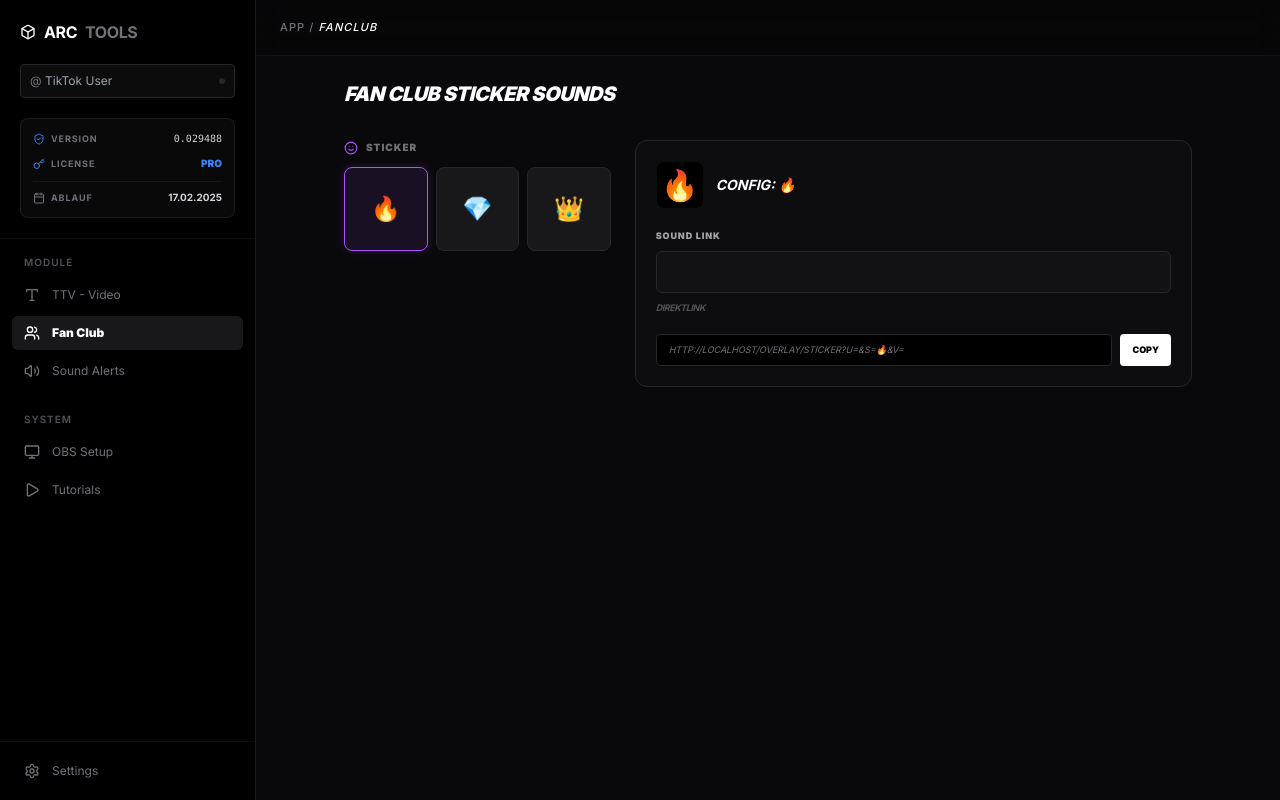
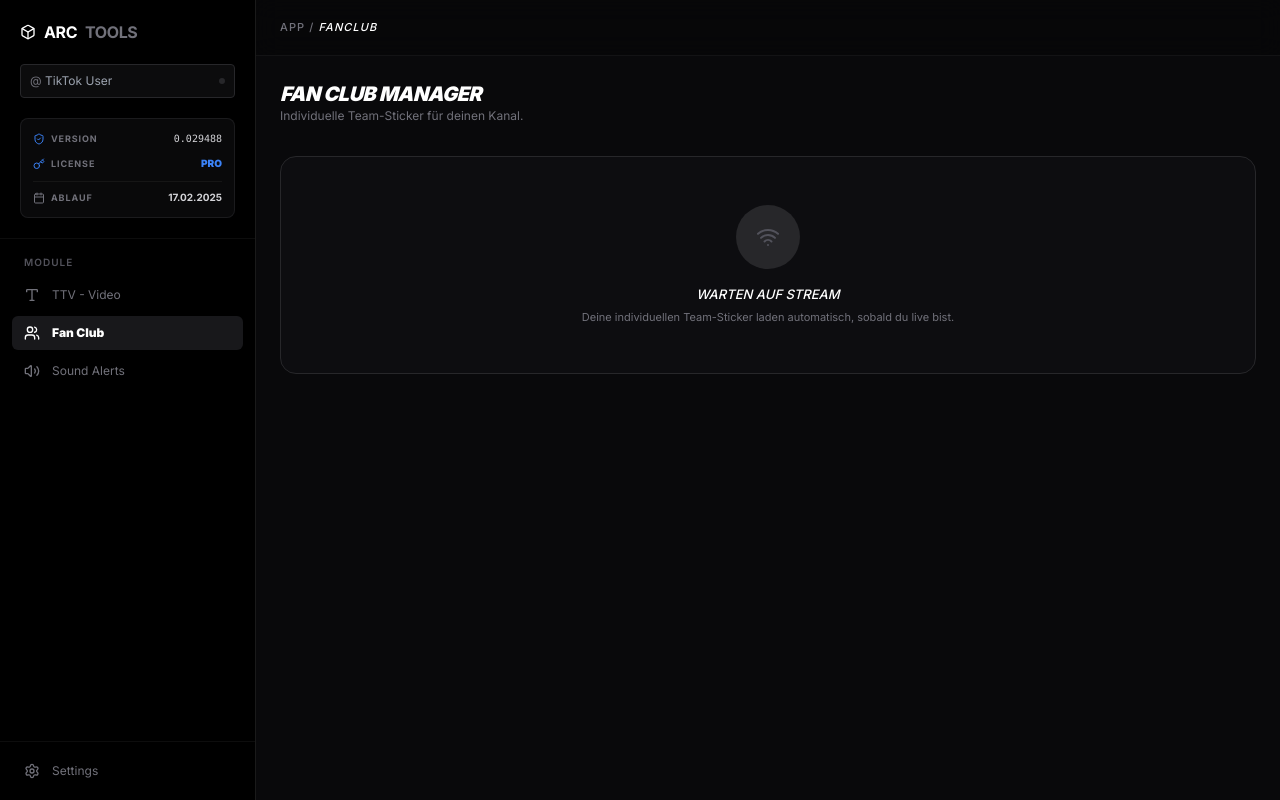
Before and after one commit to muhtarremsi/tiktok-overlay, a Next.js app: page / in a window 1280 px wide. Both pictures are taken after a click on the button "Fan Club". Built offline with nearby package versions, Linux system fonts and the light colour scheme.

Commit message:
Fix: Add Wifi icon import and resolve window is not defined build error

```diff
--- a/app/page.tsx
+++ b/app/page.tsx
@@ -4,7 +4,7 @@ import React, { useState, useEffect } from "react";
 import {
   LayoutDashboard, Type, Settings, LogOut, Copy, Check, Volume2,
   Monitor, Box, Loader2, ShieldCheck, Calendar, Key, Zap, Menu, X,
-  Users, Star, Smile, Heart, Play, Music, plus
+  Users, Star, Smile, Heart, Play, Music, Wifi
 } from "lucide-react";
 
 export default function Dashboard() {
@@ -13,6 +13,7 @@ export default function Dashboard() {
   const [isChecking, setIsChecking] = useState(false);
   const [activeView, setActiveView] = useState("ttv");
   const [sidebarOpen, setSidebarOpen] = useState(false);
+  const [liveData, setLiveData] = useState({ viewers: 0, likes: 0 });
 
   const version = "0.029488";
   const licenseType = "PRO";
@@ -28,6 +29,7 @@ export default function Dashboard() {
         const res = await fetch(`/api/status?u=${username}`);
         const data = await res.json();
         setIsLive(data.online);
+        if (data.online) setLiveData({ viewers: data.viewers, likes: data.likes });
       } catch (e) { console.error("Status check failed"); }
       finally { setIsChecking(false); }
     };
@@ -38,7 +40,7 @@ export default function Dashboard() {
   const renderContent = () => {
     switch (activeView) {
       case "ttv": return <ModuleTTV username={username} />;
-      case "fanclub": return <ModuleFanClub username={username} />;
+      case "fanclub": return <ModuleFanClub username={username} isLive={isLive} />;
       case "sounds": return <ModuleSoundAlerts username={username} />;
       case "settings": return <ModuleSettings expiry={expiryDate} version={version} />;
       default: return <ModuleTTV username={username} />;
@@ -53,15 +55,15 @@ export default function Dashboard() {
 
       <aside className={`fixed inset-y-0 left-0 w-64 bg-black border-r border-white/10 z-50 transition-transform duration-300 lg:relative lg:translate-x-0 ${sidebarOpen ? "translate-x-0" : "-translate-x-full"}`}>
         <div className="flex flex-col h-full font-sans">
-          <div className="p-5 border-b border-white/5 font-sans">
-            <div className="flex items-center justify-between mb-5 text-white font-sans">
-              <h1 className="font-bold text-base tracking-tight flex items-center gap-2 font-sans">
+          <div className="p-5 border-b border-white/5">
+            <div className="flex items-center justify-between mb-5 text-white">
+              <h1 className="font-bold text-base tracking-tight flex items-center gap-2">
                 <Box className="w-4 h-4 text-white" /> ARC<span className="text-zinc-500 font-sans">TOOLS</span>
               </h1>
               <button className="lg:hidden" onClick={() => setSidebarOpen(false)}><X size={18} /></button>
             </div>
 
-            <div className="relative mb-5 font-sans">
+            <div className="relative mb-5">
               <div className="absolute inset-y-0 left-2.5 flex items-center pointer-events-none text-zinc-500 text-xs">@</div>
               <input type="text" placeholder="TikTok User" value={username} onChange={(e) => setUsername(e.target.value)} className="w-full bg-zinc-900/50 border border-zinc-800 text-zinc-200 text-xs rounded py-2 pl-6 pr-8 focus:outline-none focus:border-zinc-600 transition-all font-sans" />
               <div className="absolute inset-y-0 right-2.5 flex items-center">
@@ -69,126 +71,131 @@ export default function Dashboard() {
               </div>
             </div>
 
-            <div className="bg-zinc-900/40 border border-zinc-800/60 rounded-lg p-3 space-y-2.5 font-sans">
-              <div className="flex items-center justify-between font-sans"><span className="text-[9px] text-zinc-500 font-bold uppercase tracking-widest flex items-center gap-1.5 font-sans"><ShieldCheck size={12} className="text-blue-500" /> VERSION</span><span className="text-[10px] text-zinc-300 font-mono">{version}</span></div>
-              <div className="flex items-center justify-between font-sans"><span className="text-[9px] text-zinc-500 font-bold uppercase tracking-widest flex items-center gap-1.5 font-sans"><Key size={12} className="text-blue-500" /> LICENSE</span><span className="text-[10px] text-blue-500 font-black font-sans">{licenseType}</span></div>
-              <div className="flex items-center justify-between border-t border-white/5 pt-2 font-sans">
-                <span className="text-[9px] text-zinc-500 font-bold uppercase tracking-widest flex items-center gap-1.5 font-sans"><Calendar size={12} /> ABLAUF</span>
-                <span className="text-[10px] text-zinc-300 font-bold font-sans">{expiryDate}</span>
+            <div className="bg-zinc-900/40 border border-zinc-800/60 rounded-lg p-3 space-y-2.5">
+              <div className="flex items-center justify-between"><span className="text-[9px] text-zinc-500 font-bold uppercase tracking-widest flex items-center gap-1.5"><ShieldCheck size={12} className="text-blue-500" /> VERSION</span><span className="text-[10px] text-zinc-300 font-mono">{version}</span></div>
+              <div className="flex items-center justify-between"><span className="text-[9px] text-zinc-500 font-bold uppercase tracking-widest flex items-center gap-1.5"><Key size={12} className="text-blue-500" /> LICENSE</span><span className="text-[10px] text-blue-500 font-black">{licenseType}</span></div>
+              <div className="flex items-center justify-between border-t border-white/5 pt-2">
+                <span className="text-[9px] text-zinc-500 font-bold uppercase tracking-widest flex items-center gap-1.5"><Calendar size={12} /> ABLAUF</span>
+                <span className="text-[10px] text-zinc-300 font-bold">{expiryDate}</span>
               </div>
             </div>
           </div>
 
-          <nav className="flex-1 overflow-y-auto py-4 px-3 space-y-6 font-sans">
+          <nav className="flex-1 overflow-y-auto py-4 px-3 space-y-6">
             <div>
-              <h3 className="px-3 text-[10px] font-semibold text-zinc-600 uppercase tracking-widest mb-2 font-sans">Module</h3>
-              <div className="space-y-1 font-sans">
+              <h3 className="px-3 text-[10px] font-semibold text-zinc-600 uppercase tracking-widest mb-2">Module</h3>
+              <div className="space-y-1">
                 <SidebarItem icon={<Type size={16} />} label="TTV - Video" active={activeView === "ttv"} onClick={() => {setActiveView("ttv"); setSidebarOpen(false);}} />
                 <SidebarItem icon={<Users size={16} />} label="Fan Club" active={activeView === "fanclub"} onClick={() => {setActiveView("fanclub"); setSidebarOpen(false);}} />
                 <SidebarItem icon={<Volume2 size={16} />} label="Sound Alerts" active={activeView === "sounds"} onClick={() => {setActiveView("sounds"); setSidebarOpen(false);}} />
               </div>
             </div>
-            <div>
-              <h3 className="px-3 text-[10px] font-semibold text-zinc-600 uppercase tracking-widest mb-2 font-sans">System</h3>
-              <div className="space-y-1 font-sans">
-                <SidebarItem icon={<Monitor size={16} />} label="OBS Setup" active={false} />
-                <SidebarItem icon={<Play size={16} />} label="Tutorials" active={false} />
-              </div>
-            </div>
           </nav>
 
-          <div className="p-3 border-t border-white/5 font-sans"><SidebarItem icon={<Settings size={16} />} label="Settings" active={activeView === "settings"} onClick={() => {setActiveView("settings"); setSidebarOpen(false);}} /></div>
+          <div className="p-3 border-t border-white/5"><SidebarItem icon={<Settings size={16} />} label="Settings" active={activeView === "settings"} onClick={() => {setActiveView("settings"); setSidebarOpen(false);}} /></div>
         </div>
       </aside>
 
-      <main className="flex-1 flex flex-col min-w-0 bg-[#09090b] relative font-sans">
+      <main className="flex-1 flex flex-col min-w-0 bg-[#09090b] relative">
         <header className="h-14 border-b border-white/5 flex items-center justify-between px-6 bg-black/20 backdrop-blur-md sticky top-0 z-30 font-sans">
-          <div className="flex items-center gap-4 text-[11px] font-sans">
-            <button className="lg:hidden text-white font-sans" onClick={() => setSidebarOpen(true)}><Menu size={20} /></button>
-            <div className="font-medium uppercase tracking-widest text-zinc-500 font-sans leading-none">App / <span className="text-white font-sans uppercase italic">{activeView}</span></div>
+          <div className="flex items-center gap-4 text-[11px]">
+            <button className="lg:hidden text-white" onClick={() => setSidebarOpen(true)}><Menu size={20} /></button>
+            <div className="font-medium uppercase tracking-widest text-zinc-500 leading-none">App / <span className="text-white uppercase italic">{activeView}</span></div>
           </div>
-          {isLive && <span className="px-2 py-0.5 rounded-full bg-green-500/10 border border-green-500/20 text-[9px] text-green-500 font-bold tracking-widest font-sans">LIVE</span>}
+          {isLive && (
+            <div className="hidden md:flex items-center gap-4 text-[10px] font-bold text-zinc-400 font-mono">
+              <span className="flex items-center gap-1.5 bg-zinc-900/50 px-2 py-1 rounded border border-white/5"><Users size={12} className="text-blue-400"/> {liveData.viewers}</span>
+              <span className="flex items-center gap-1.5 bg-zinc-900/50 px-2 py-1 rounded border border-white/5"><Heart size={12} className="text-red-400"/> {liveData.likes}</span>
+            </div>
+          )}
         </header>
-        <div className="flex-1 overflow-y-auto font-sans">{renderContent()}</div>
+        <div className="flex-1 overflow-y-auto">{renderContent()}</div>
       </main>
     </div>
   );
 }
 
-// --- MODULE: SOUND ALERTS ---
+function ModuleFanClub({ username, isLive }: { username: string, isLive: boolean }) {
+  const stickers = [
+    { id: 1, name: "Custom 1", url: "✨" },
+    { id: 2, name: "Custom 2", url: "💫" },
+    { id: 3, name: "Custom 3", url: "⭐" }
+  ];
+
+  return (
+    <div className="p-6 max-w-5xl mx-auto space-y-8 animate-in fade-in duration-500">
+      <div>
+        <h2 className="text-xl font-black text-white uppercase italic tracking-tight">Fan Club Manager</h2>
+        <p className="text-zinc-500 text-xs">Individuelle Team-Sticker für {username || "deinen Kanal"}.</p>
+      </div>
+
+      {!isLive ? (
+        <div className="bg-zinc-900/30 border border-zinc-800 p-12 rounded-2xl text-center">
+          <div className="w-16 h-16 bg-zinc-800 rounded-full flex items-center justify-center mx-auto mb-4 text-zinc-600">
+            <Wifi size={24} />
+          </div>
+          <h3 className="text-white font-medium mb-1 italic uppercase">Warten auf Stream</h3>
+          <p className="text-zinc-500 text-[11px]">Deine individuellen Team-Sticker laden automatisch, sobald du live bist.</p>
+        </div>
+      ) : (
+        <div className="grid grid-cols-1 lg:grid-cols-3 gap-8 text-[13px]">
+          <div className="lg:col-span-2 space-y-4">
+            <h3 className="text-[10px] font-black text-zinc-500 uppercase tracking-widest flex items-center gap-2 italic font-sans"><Users size={14} /> Team Mitglieder</h3>
+            <div className="bg-zinc-900/30 border border-zinc-800 rounded-xl p-10 text-center text-zinc-600 italic">
+              Suche nach Club-Events...
+            </div>
+          </div>
+          <div className="space-y-4">
+            <h3 className="text-[10px] font-black text-zinc-500 uppercase tracking-widest flex items-center gap-2 italic font-sans"><Smile size={14} className="text-purple-500" /> Deine Sticker</h3>
+            <div className="grid grid-cols-3 gap-2">
+              {stickers.map((s) => (
+                <div key={s.id} className="aspect-square bg-zinc-900 border border-zinc-800 rounded-lg flex items-center justify-center text-2xl hover:border-purple-500 transition-colors shadow-inner">{s.url}</div>
+              ))}
+            </div>
+          </div>
+        </div>
+      )}
+    </div>
+  );
+}
+
 function ModuleSoundAlerts({ username }: { username: string }) {
   const [selectedSound, setSelectedSound] = useState<string>("Meme 1");
   const [soundConfigs, setSoundConfigs] = useState<any>({
     "Meme 1": { trigger: "haha", url: "https://www.myinstants.com/media/sounds/discord-notification.mp3" },
-    "Airhorn": { trigger: "horn", url: "https://www.myinstants.com/media/sounds/airhorn.mp3" },
-    "Wow": { trigger: "wow", url: "https://www.myinstants.com/media/sounds/anime-wow.mp3" }
+    "Airhorn": { trigger: "horn", url: "https://www.myinstants.com/media/sounds/airhorn.mp3" }
   });
   const [copied, setCopied] = useState(false);
+  const [baseUrl, setBaseUrl] = useState("");
+
+  useEffect(() => {
+    setBaseUrl(window.location.origin);
+  }, []);
 
   const getOverlayLink = () => {
-    const baseUrl = window.location.origin + "/overlay/sound";
+    if (!baseUrl) return "";
     const current = soundConfigs[selectedSound];
-    return `${baseUrl}?u=${username}&c=${current.trigger}&v=${current.url}`;
+    return `${baseUrl}/overlay/sound?u=${username}&c=${current.trigger}&v=${current.url}`;
   };
 
   return (
-    <div className="p-6 max-w-5xl mx-auto space-y-8 animate-in fade-in duration-500">
-      <h2 className="text-xl font-black text-white uppercase italic tracking-tight">Sound Alerts Library</h2>
-      <div className="grid grid-cols-1 lg:grid-cols-3 gap-6">
-        {/* SOUND LIST / LIBRARY */}
+    <div className="p-6 max-w-4xl mx-auto space-y-8 animate-in fade-in duration-500">
+      <h2 className="text-xl font-black text-white uppercase italic tracking-tight font-sans">Sound Alerts</h2>
+      <div className="grid grid-cols-1 lg:grid-cols-3 gap-6 font-sans">
         <div className="space-y-3 font-sans">
           <h3 className="text-[10px] font-black text-zinc-500 uppercase tracking-widest flex items-center gap-2 font-sans"><Music size={14} className="text-blue-500" /> Library</h3>
-          <div className="space-y-2 font-sans">
-            {Object.keys(soundConfigs).map((s) => (
-              <button
-                key={s}
-                onClick={() => setSelectedSound(s)}
-                className={`w-full p-3 rounded-lg border text-left transition-all flex items-center justify-between ${selectedSound === s ? "bg-blue-500/10 border-blue-500 text-white" : "bg-zinc-900 border-zinc-800 text-zinc-400 hover:border-zinc-700 font-sans"}`}
-              >
-                <span className="font-bold text-xs font-sans uppercase">{s}</span>
-                <Play size={12} className={selectedSound === s ? "text-blue-400 font-sans" : "text-zinc-600 font-sans"} />
-              </button>
-            ))}
-          </div>
+          {Object.keys(soundConfigs).map((s) => (
+            <button key={s} onClick={() => setSelectedSound(s)} className={`w-full p-3 rounded-lg border text-left flex items-center justify-between ${selectedSound === s ? "bg-blue-500/10 border-blue-500 text-white" : "bg-zinc-900 border-zinc-800 text-zinc-400 font-sans"}`}>
+              <span className="font-bold text-xs uppercase">{s}</span>
+              <Play size={12} />
+            </button>
+          ))}
         </div>
-
-        {/* SOUND CONFIG */}
         <div className="lg:col-span-2 space-y-5 bg-zinc-900/30 border border-zinc-800 p-5 rounded-xl font-sans">
-          <div className="flex items-center gap-3 font-sans">
-            <div className="bg-blue-500/20 w-12 h-12 flex items-center justify-center rounded-lg border border-blue-500/20 font-sans"><Music className="text-blue-400" size={24} /></div>
-            <h4 className="font-bold text-white uppercase italic text-sm font-sans">Alert: {selectedSound}</h4>
-          </div>
-
-          <div className="grid grid-cols-1 md:grid-cols-2 gap-4 font-sans">
-            <InputGroup label="Trigger Wort" desc="Löst den Sound im Chat aus">
-              <input
-                type="text"
-                value={soundConfigs[selectedSound].trigger}
-                onChange={(e) => setSoundConfigs({...soundConfigs, [selectedSound]: {...soundConfigs[selectedSound], trigger: e.target.value}})}
-                className="input-field text-xs font-bold font-sans"
-              />
-            </InputGroup>
-            <InputGroup label="Sound Quelle (MP3)" desc="Direktlink oder Library URL">
-              <input
-                type="text"
-                value={soundConfigs[selectedSound].url}
-                onChange={(e) => setSoundConfigs({...soundConfigs, [selectedSound]: {...soundConfigs[selectedSound], url: e.target.value}})}
-                className="input-field text-xs font-mono font-sans"
-              />
-            </InputGroup>
-          </div>
-
-          <div className="bg-black border border-zinc-800 rounded-xl p-4 space-y-3 font-sans">
-            <label className="text-[9px] font-black text-zinc-500 uppercase tracking-widest block font-sans">OBS Sound Link</label>
-            <div className="flex gap-2 font-sans">
-              <div className="flex-1 bg-zinc-900 border border-zinc-800 rounded px-3 py-2 text-zinc-500 font-mono text-[9px] truncate uppercase italic font-sans">{getOverlayLink()}</div>
-              <button
-                onClick={() => {navigator.clipboard.writeText(getOverlayLink()); setCopied(true); setTimeout(() => setCopied(false), 2000);}}
-                className="bg-white text-black px-4 rounded font-black text-[9px] uppercase font-sans"
-              >
-                {copied ? "Kopiert" : "Copy"}
-              </button>
-            </div>
+          <InputGroup label="Trigger" desc="Wort im Chat"><input type="text" value={soundConfigs[selectedSound].trigger} onChange={(e) => setSoundConfigs({...soundConfigs, [selectedSound]: {...soundConfigs[selectedSound], trigger: e.target.value}})} className="input-field text-xs font-sans font-bold" /></InputGroup>
+          <div className="bg-black border border-zinc-800 rounded-xl p-4 flex gap-2 font-sans">
+            <div className="flex-1 text-zinc-500 font-mono text-[9px] truncate italic font-sans">{getOverlayLink() || "Generiere Link..."}</div>
+            <button onClick={() => {navigator.clipboard.writeText(getOverlayLink()); setCopied(true); setTimeout(() => setCopied(false), 2000);}} className="bg-white text-black px-4 rounded font-black text-[9px] uppercase font-sans">{copied ? "Kopiert" : "Copy"}</button>
           </div>
         </div>
       </div>
@@ -196,71 +203,34 @@ function ModuleSoundAlerts({ username }: { username: string }) {
   );
 }
 
-// --- MODULE: FAN CLUB ---
-function ModuleFanClub({ username }: { username: string }) {
-  const [selectedSticker, setSelectedSticker] = useState("🔥");
-  const [stickerSounds, setStickerSounds] = useState<any>({ "🔥": "", "💎": "", "👑": "" });
-  const [copied, setCopied] = useState(false);
-
-  const getStickerLink = () => {
-    const baseUrl = window.location.origin + "/overlay/sticker";
-    return `${baseUrl}?u=${username}&s=${selectedSticker}&v=${stickerSounds[selectedSticker] || ""}`;
-  };
-
-  return (
-    <div className="p-6 max-w-4xl mx-auto space-y-8 animate-in fade-in duration-500">
-      <h2 className="text-xl font-black text-white uppercase italic tracking-tight font-sans">Fan Club Sticker Sounds</h2>
-      <div className="grid grid-cols-1 lg:grid-cols-3 gap-6">
-        <div className="space-y-3 font-sans">
-          <h3 className="text-[10px] font-black text-zinc-500 uppercase tracking-widest flex items-center gap-2 font-sans"><Smile size={14} className="text-purple-500 font-sans" /> Sticker</h3>
-          <div className="grid grid-cols-3 gap-2 font-sans">
-            {Object.keys(stickerSounds).map((s) => (
-              <button key={s} onClick={() => setSelectedSticker(s)} className={`aspect-square rounded-lg text-2xl flex items-center justify-center transition-all border ${selectedSticker === s ? "bg-purple-500/10 border-purple-500 shadow-[0_0_10px_rgba(168,85,247,0.2)]" : "bg-zinc-900 border-zinc-800 font-sans"}`}>{s}</button>
-            ))}
-          </div>
-        </div>
-        <div className="lg:col-span-2 space-y-5 bg-zinc-900/30 border border-zinc-800 p-5 rounded-xl font-sans">
-          <div className="flex items-center gap-3 font-sans">
-            <div className="text-3xl bg-black w-12 h-12 flex items-center justify-center rounded-lg border border-white/5 font-sans">{selectedSticker}</div>
-            <h4 className="font-bold text-white uppercase italic text-sm font-sans">Config: {selectedSticker}</h4>
-          </div>
-          <InputGroup label="Sound Link" desc="Direktlink"><input type="text" value={stickerSounds[selectedSticker]} onChange={(e) => setStickerSounds({...stickerSounds, [selectedSticker]: e.target.value})} className="input-field text-xs font-mono font-sans" /></InputGroup>
-          <div className="flex gap-2 font-sans">
-             <div className="flex-1 bg-black border border-zinc-800 rounded px-3 py-2 text-zinc-500 font-mono text-[9px] truncate uppercase italic font-sans">{getStickerLink()}</div>
-             <button onClick={() => {navigator.clipboard.writeText(getStickerLink()); setCopied(true); setTimeout(() => setCopied(false), 2000);}} className="bg-white text-black px-3 rounded font-black text-[9px] uppercase font-sans">{copied ? "Kopiert" : "Copy"}</button>
-          </div>
-        </div>
-      </div>
-    </div>
-  );
-}
-
-// --- MODULE: TTV ---
 function ModuleTTV({ username }: { username: string }) {
   const [trigger, setTrigger] = useState("777");
   const [videoUrl, setVideoUrl] = useState("");
   const [volume, setVolume] = useState("100");
   const [copied, setCopied] = useState(false);
-  const link = `${window.location.origin}/overlay?u=${username}&c=${trigger}&v=${videoUrl}&vol=${volume}&s=0&e=10`;
+  const [link, setLink] = useState("");
+
+  useEffect(() => {
+    setLink(`${window.location.origin}/overlay?u=${username}&c=${trigger}&v=${videoUrl}&vol=${volume}&s=0&e=10`);
+  }, [username, trigger, videoUrl, volume]);
 
   return (
     <div className="p-6 max-w-4xl mx-auto space-y-8 animate-in fade-in duration-300">
       <h2 className="text-xl font-black text-white uppercase italic tracking-tight font-sans">TTV Konfiguration</h2>
       <div className="grid grid-cols-1 md:grid-cols-2 gap-6 font-sans">
-        <InputGroup label="Trigger Code" desc="Chatbefehl"><input type="text" value={trigger} onChange={(e) => setTrigger(e.target.value)} className="input-field font-black text-blue-400 font-sans" /></InputGroup>
+        <InputGroup label="Trigger" desc="Chat-Code"><input type="text" value={trigger} onChange={(e) => setTrigger(e.target.value)} className="input-field font-black text-blue-400 font-sans" /></InputGroup>
         <InputGroup label="Video URL" desc=".mp4 Link"><textarea value={videoUrl} onChange={(e) => setVideoUrl(e.target.value)} className="input-field min-h-[100px] font-mono text-xs font-sans" /></InputGroup>
       </div>
       <div className="bg-zinc-900/30 border border-zinc-800 rounded-xl p-6 flex gap-2 font-sans">
-        <div className="flex-1 bg-black border border-zinc-800 rounded px-4 py-2.5 text-zinc-400 font-mono text-[10px] truncate font-sans">{link}</div>
+        <div className="flex-1 bg-black border border-zinc-800 rounded px-4 py-2.5 text-zinc-400 font-mono text-[10px] truncate font-sans">{link || "Lade..."}</div>
         <button onClick={() => {navigator.clipboard.writeText(link); setCopied(true); setTimeout(() => setCopied(false), 2000);}} className="bg-white text-black px-4 rounded font-bold text-[10px] uppercase font-sans">{copied ? "Kopiert" : "Copy Link"}</button>
       </div>
     </div>
   );
 }
 
-// --- COMPONENTS ---
 function SidebarItem({ icon, label, active, onClick }: any) {
-  return <button onClick={onClick} className={`w-full flex items-center gap-3 px-3 py-2 rounded-md text-[12px] transition-all font-sans ${active ? "bg-zinc-900 text-white font-black font-sans shadow-sm" : "text-zinc-500 hover:bg-zinc-900/50 font-sans"}`}><span>{icon}</span>{label}</button>;
+  return <button onClick={onClick} className={`w-full flex items-center gap-3 px-3 py-2 rounded-md text-[12px] transition-all font-sans ${active ? "bg-zinc-900 text-white font-black" : "text-zinc-500 hover:bg-zinc-900/50 font-sans"}`}><span>{icon}</span>{label}</button>;
 }
 function InputGroup({ label, desc, children }: any) {
   return <div className="flex flex-col gap-2 font-sans"><label className="text-[9px] font-black text-zinc-400 uppercase tracking-widest font-sans">{label}</label>{children}<p className="text-[9px] text-zinc-600 font-bold italic uppercase tracking-tighter font-sans">{desc}</p></div>;
```
